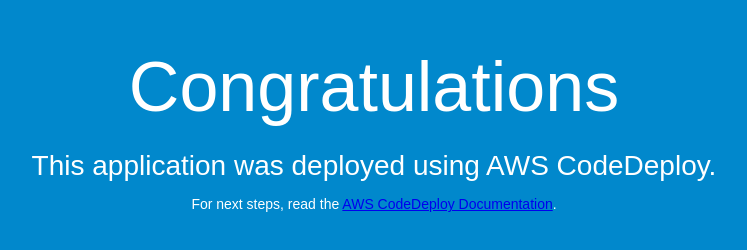
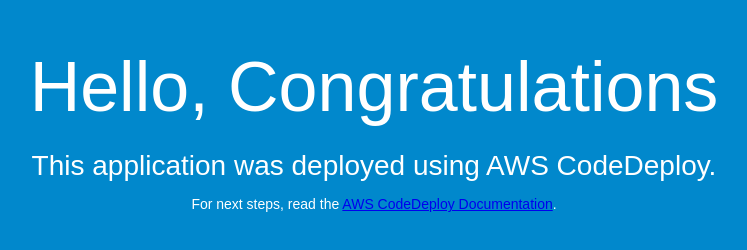
Before and after one commit to nonai/github-codedeploy-cicd-poc, a plain HTML site: page index.html in a window 1280 px wide. Shown: the whole page, without its empty margins (266-1013 px from the left). Drawn offline with Linux system fonts and the light colour scheme.

Commit message:
Updating index.html

```diff
--- a/index.html
+++ b/index.html
@@ -26,7 +26,7 @@
 </head>
 <body>
   <div align="center">
-    <h1>Congratulations</h1>
+    <h1>Hello, Congratulations</h1>
     <h2>This application was deployed using AWS CodeDeploy.</h2>
     <p>For next steps, read the <a href="http://aws.amazon.com/documentation/codedeploy">AWS CodeDeploy Documentation</a>.</p>
   </div>
```
